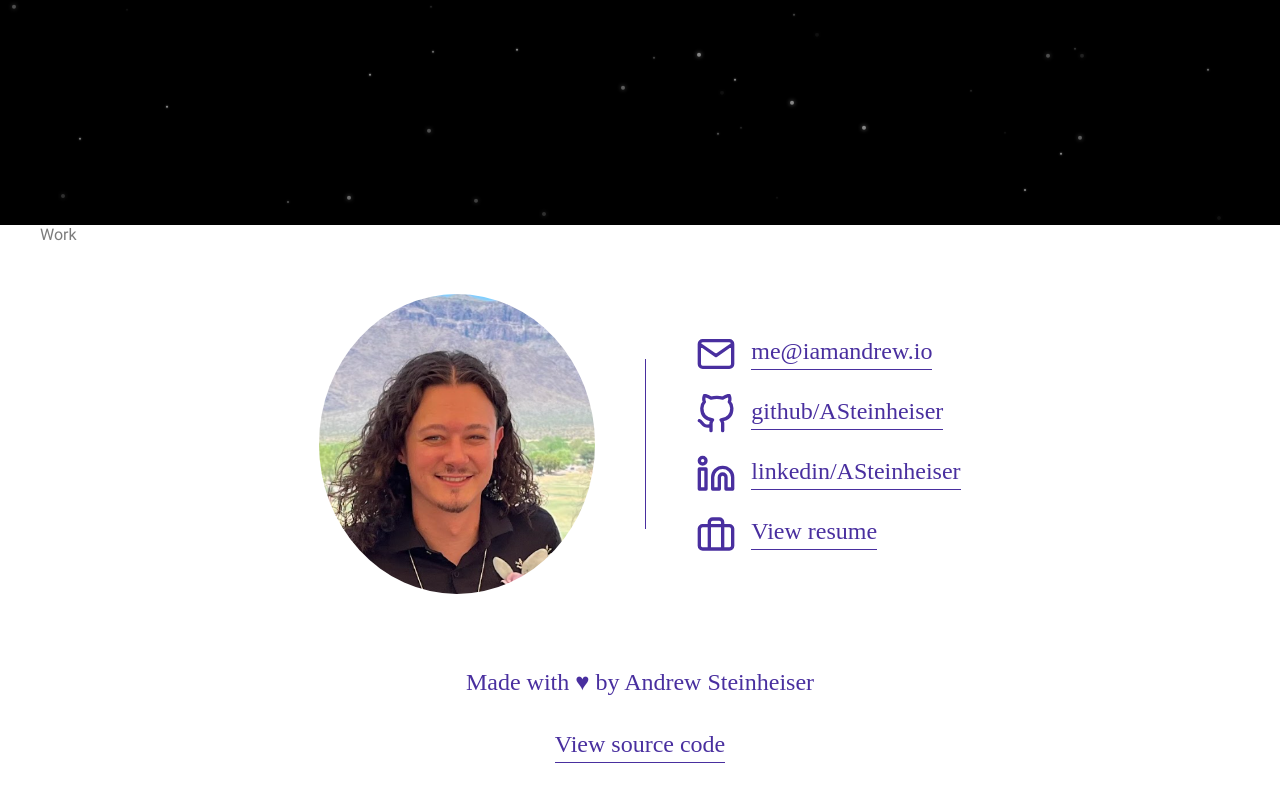
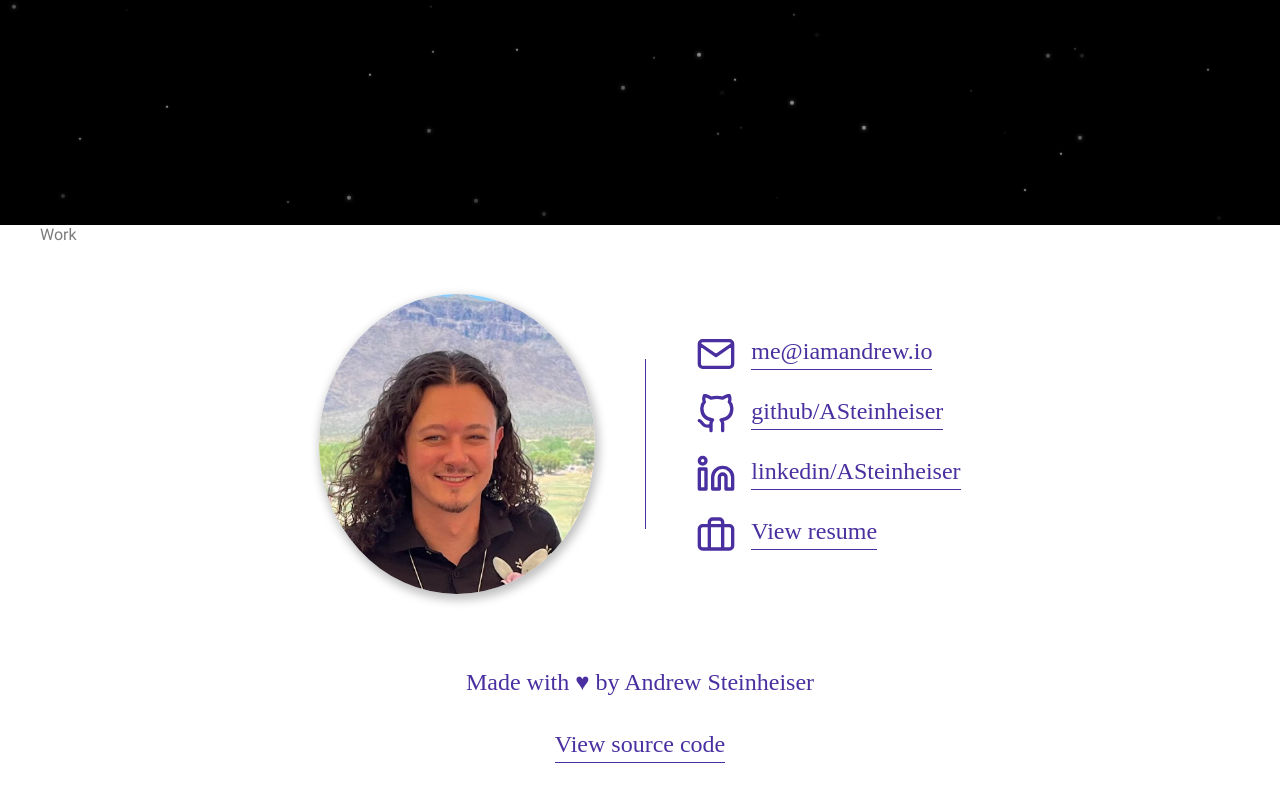
Before and after one commit to ASteinheiser/iamandrew.io, a React (Vite) app: page / in a window 1280 px wide. Shown: the part 489-1280 px from the top of the page. Built offline with nearby package versions, Linux system fonts and the light colour scheme; a web font is replaced by a local one.

Commit message:
add shadow to profile pic

```diff
--- a/src/components/Contact/contact.scss
+++ b/src/components/Contact/contact.scss
@@ -10,6 +10,8 @@
     height: 300px;
     width: auto;
     border-radius: 50%;
+
+    box-shadow: rgba(0, 0, 0, 0.25) 2px 4px 10px 2px;
   }
 
   .contact-content-divider {
```
